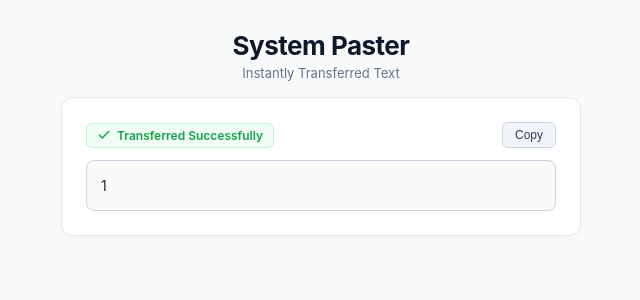
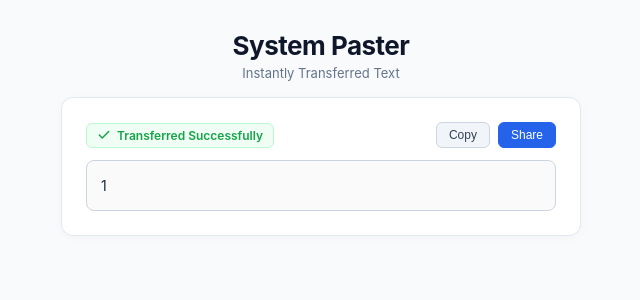
Before and after one commit to Kedar-Dev25/System-Paster, a React (Vite) app in the folder frontend-/: page /1 in a window 1280 px wide. Shown: the top 300 px of the page, without its empty margins (319-959 px from the left). Built offline with nearby package versions, Linux system fonts and the light colour scheme.

Commit message:
Add Share button to transferred text page

```diff
--- a/frontend-/src/App.css
+++ b/frontend-/src/App.css
@@ -323,3 +323,26 @@ body {
     font-size: 14px;
     border-top: 1px solid #ececec;
 }
+
+
+.action-buttons {
+  display: flex;
+  align-items: center;
+  gap: 8px;
+}
+
+.share-btn {
+  background-color: #2563eb;
+  color: white;
+  border: 1px solid #2563eb;
+  padding: 5px 12px;
+  font-size: 12px;
+  font-weight: 500;
+  border-radius: 6px;
+  cursor: pointer;
+  transition: background-color 0.2s;
+}
+
+.share-btn:hover {
+  background-color: #1d4ed8;
+}
--- a/frontend-/src/page/ShowText.jsx
+++ b/frontend-/src/page/ShowText.jsx
@@ -12,6 +12,22 @@ function ShowText() {
         setCopied(true);
         setTimeout(() => setCopied(false), 2000);
     };
+    const handleShare = async () => {
+    if (navigator.share) {
+        try {
+            await navigator.share({
+                text: decodedText,
+            });
+        } catch (err) {
+            console.log("Share cancelled");
+        }
+    } else {
+        window.open(
+            `https://wa.me/?text=${encodeURIComponent(decodedText)}`,
+            "_blank"
+        );
+    }
+};
 
     return (
         <div className="page-wrapper">
@@ -29,10 +45,15 @@ function ShowText() {
                         </svg>
                         <span>Transferred Successfully</span>
                     </div>
+<div className="action-buttons">
+    <button className="copy-btn" onClick={handleCopy}>
+        {copied ? "Copied!" : "Copy"}
+    </button>
 
-                    <button className="copy-btn" onClick={handleCopy}>
-                        {copied ? "Copied!" : "Copy"}
-                    </button>
+    <button className="share-btn" onClick={handleShare}>
+        Share
+    </button>
+</div>
                 </div>
 
                 <div className="content-box">
```
